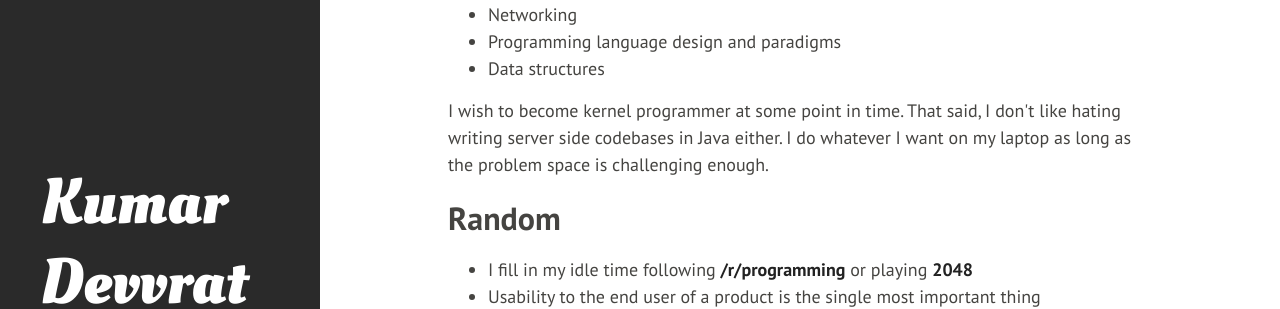
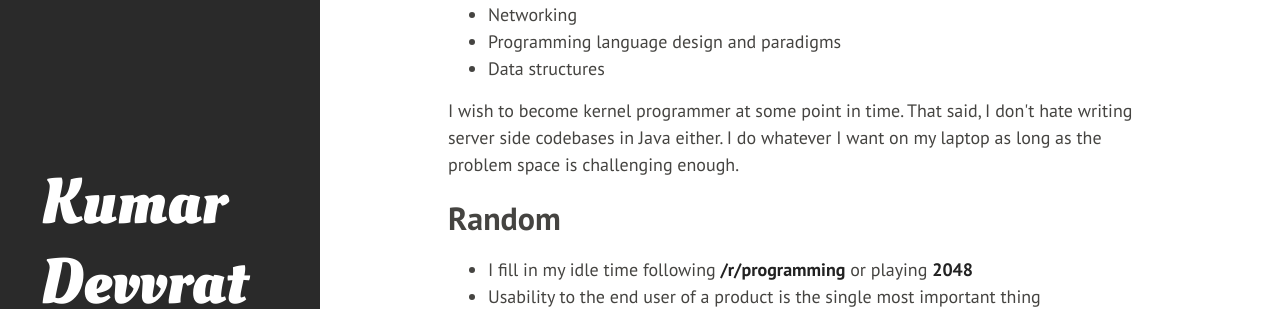
Before and after one commit to KumarDevvrat/kumardevvrat.github.io, a Jekyll site: the page built from about.html, in a window 1280 px wide and 1237 px high. Shown: the part 650-959 px from the top of the window. Built offline with Jekyll 4.4.1, drawn with Linux system fonts in a browser that asks for light colours; Markdown is read by kramdown in place of the engine named in the settings.

Commit message:
Fix mistake in about

```diff
--- a/about.html
+++ b/about.html
@@ -23,7 +23,7 @@ title: About
       <li>Programming language design and paradigms
       <li>Data structures
   </ul>
-  <p>I wish to become kernel programmer at some point in time. That said, I don't like hating writing server side codebases in Java either. I do whatever I want on my laptop as long as the problem space is challenging enough.</p>
+  <p>I wish to become kernel programmer at some point in time. That said, I don't hate writing server side codebases in Java either. I do whatever I want on my laptop as long as the problem space is challenging enough.</p>
   <h2>Random</h2>
   <ul>
       <li>I fill in my idle time following <a href="http://www.reddit.com/r/programming">/r/programming</a> or playing <a href ="http://gabrielecirulli.github.io/2048/">2048</a>
```
